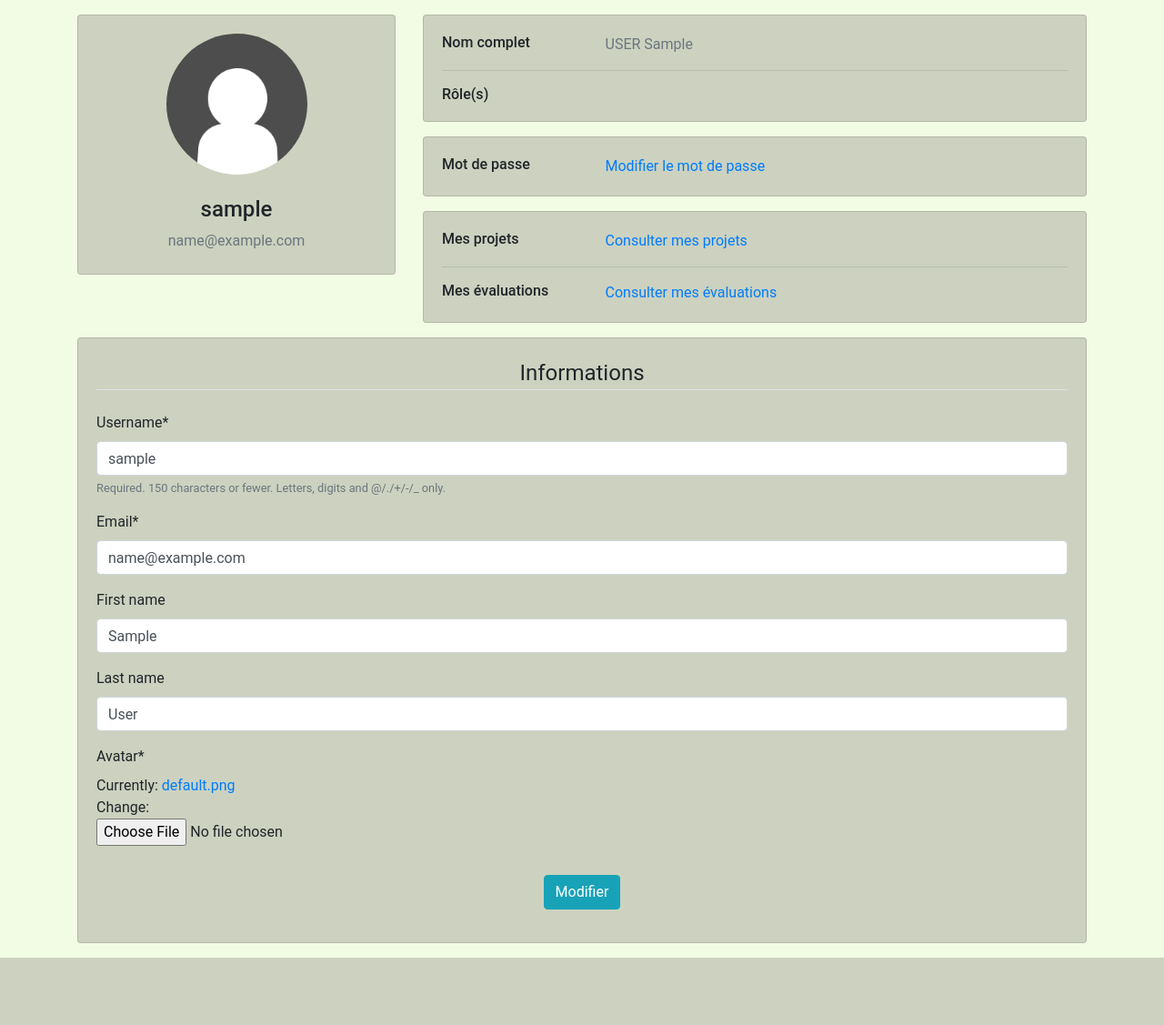
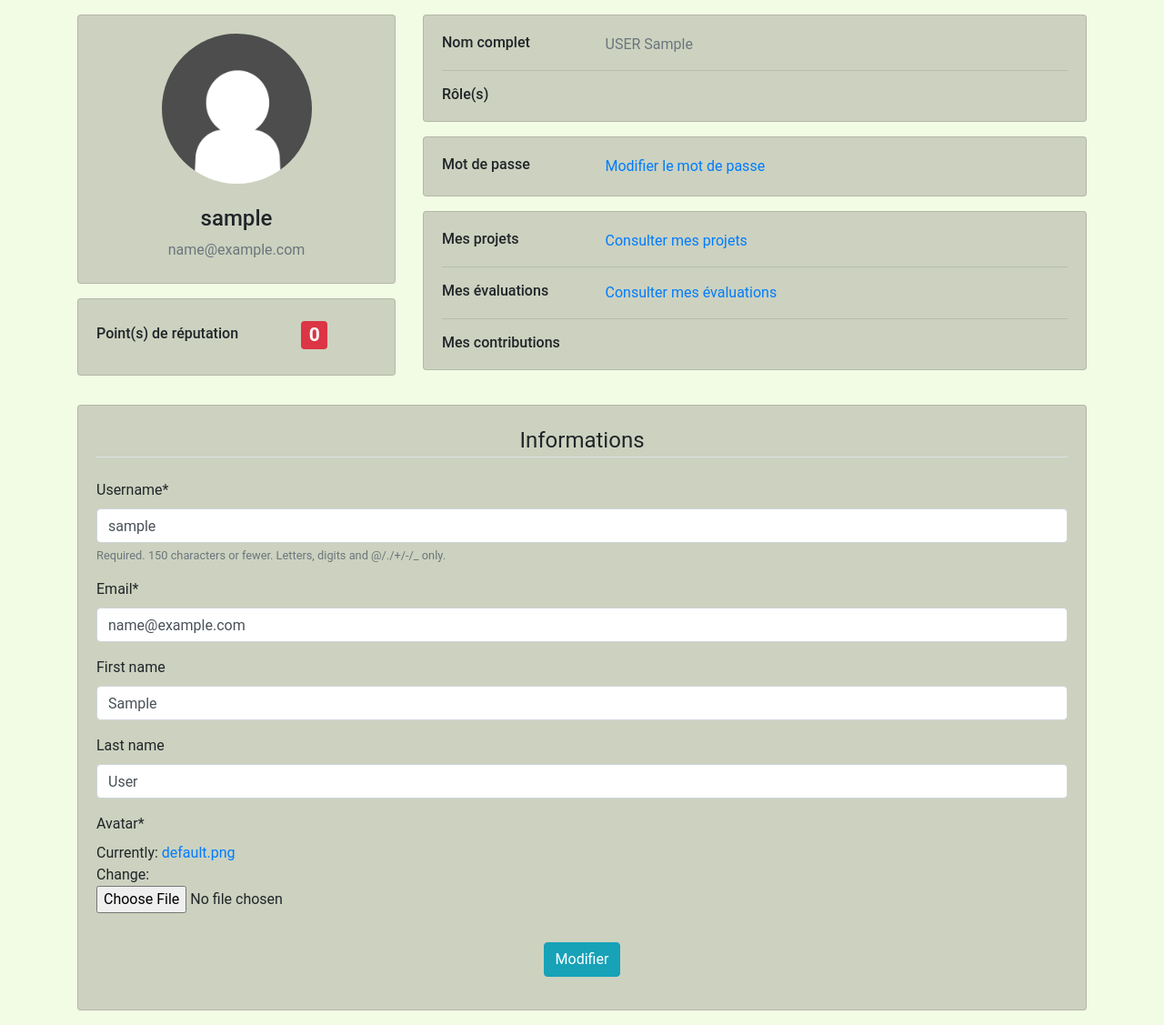
Before and after one commit to Kevin-Bal/Make_our_planet_green_again, a Django app: page /profile/ in a window 1280 px wide. Shown: the part 56-1183 px from the top of the page at 91% size. Before the commit the page ends 1109 px from the top, so only its background shows below. Run offline with Django 3.2, Linux system fonts and the light colour scheme; the visitor is signed in with stand-in values (Sample User, id 1); some libraries are stand-ins or nearby versions.

Commit message:
mise en place du systeme de reputation pour le role d'evaluateur

```diff
--- a/mopga/users/models.py
+++ b/mopga/users/models.py
@@ -6,6 +6,7 @@ from PIL import Image
 class Profile(models.Model):
     user = models.OneToOneField(User, on_delete=models.CASCADE)
     avatar = models.ImageField(default="default.png", upload_to="profile_pics")
+    reputation = models.IntegerField(default=0)
 
     def __str__(self):
         return "{} Profile".format(self.user.username)
--- a/mopga/users/templates/users/profile.html
+++ b/mopga/users/templates/users/profile.html
@@ -3,13 +3,31 @@
 {% block content %}
     <div class="row gutters-sm">
         <div class="col-md-4 mb-3">
-            <div class="card" style="background-color: #CCD2BF;">
+            <div class="card mb-3" style="background-color: #CCD2BF;">
                 <div class="card-body">
                     <div class="d-flex flex-column align-items-center text-center">
-                        <img src="{{ user.profile.avatar.url }}" alt="Admin" class="rounded-circle" width="155">
+                        <img src="{{ user.profile.avatar.url }}" alt="Admin" class="rounded-circle" width="165">
                         <div class="mt-4">
                             <h4>{{ user.username }}</h4>
                             <p class="text-secondary mb-1">{{ user.email }}</p>
+                        </div>
+                    </div>
+                </div>
+            </div>
+            <div class="card mb-3" style="background-color: #CCD2BF;">
+                <div class="card-body">
+                    <div class="row">
+                        <div class="col-sm-8">
+                            <h6 class="mb-0 mt-2">Point(s) de réputation</h6>
+                        </div>
+                        <div class="col-sm-4">
+                            <h3>
+                                {% if user.profile.reputation <= 0 %}
+                                    <span class="badge badge-danger">{{ user.profile.reputation }}</span>
+                                {% else %}
+                                    <span class="badge badge-success">{{ user.profile.reputation }}</span>
+                                {% endif %}
+                            </h3>
                         </div>
                     </div>
                 </div>
@@ -76,8 +94,17 @@
                             <a href="{% url 'plateforme-view-evaluation-user' user.username %}">Consulter mes évaluations</a>
                         </div>
                     </div>
+                    <hr>
+                    <div class="row">
+                        <div class="col-sm-3">
+                            <h6 class="mb-0">Mes contributions</h6>
+                        </div>
+                        <div class="col-sm-9 text-secondary">
+                        </div>
+                    </div>
                 </div>
             </div>
+
         </div>
     </div>
 
```
Also changed, not shown: mopga/plateforme/views.py (+31 -7 lines), mopga/users/migrations/0002_profile_reputation.py (added).
